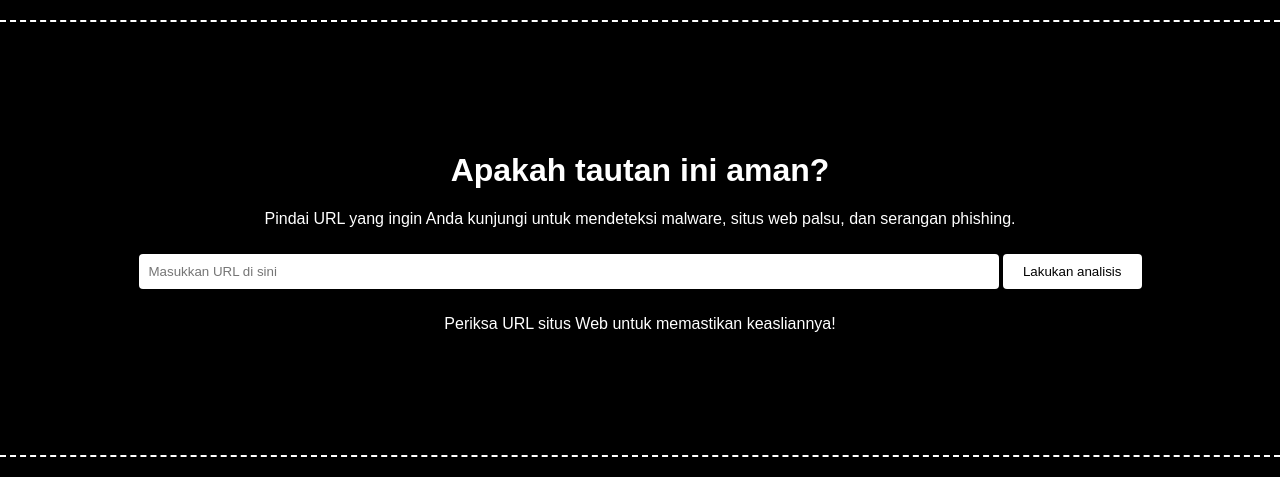
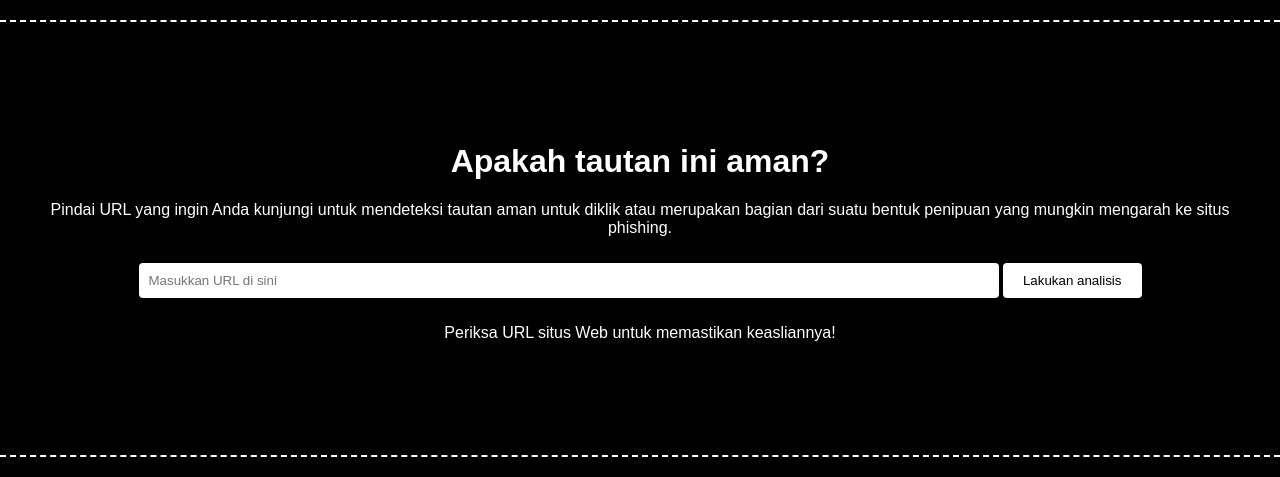
Before and after one commit to kurniaainun/deteksi_url_phishing, a Flask app: page /search in a window 1280 px wide. Shown: the part 189-666 px from the top of the page. Run offline with Flask 3, Linux system fonts and the light colour scheme; parts of the project's set-up code (start-up, migrations or seed data) failed here and were passed over; some libraries are stand-ins or nearby versions.

Commit message:
perubahan

```diff
--- a/app.py
+++ b/app.py
@@ -52,7 +52,7 @@ def search():
 def results():
     url = request.args.get("url")
     if not url:
-        return render_template("results.html", error="URL tidak ditemukan. Masukkan URL yang valid.")
+        return render_template("results.html", error="URL tidak ditemukan. Masukkan URL yang benar.")
 
     try:
         # Ekstraksi fitur dari URL menggunakan fungsi generate_data_set
--- a/templates/results.html
+++ b/templates/results.html
@@ -76,7 +76,7 @@
         <!-- Form untuk Pindai URL Lain -->
         <div class="content-wrapper">
             <h1>Pindai URL Lain</h1>
-            <p>Pindai URL yang ingin Anda kunjungi untuk mendeteksi malware, situs web palsu, dan serangan phishing.</p>
+            <p>Pindai URL yang ingin Anda kunjungi untuk mendeteksi  tautan aman untuk diklik atau merupakan bagian dari suatu bentuk penipuan yang mungkin mengarah ke situs phishing.</p>
             <form action="/results" method="GET">
                 <input type="url" name="url" placeholder="Masukkan URL di sini" required pattern="https?://.*">
                 <button type="submit">Lakukan analisis</button>
--- a/templates/search.html
+++ b/templates/search.html
@@ -30,7 +30,7 @@
     <main class="main-content">
         <div class="content-wrapper">
             <h1>Apakah tautan ini aman?</h1>
-            <p>Pindai URL yang ingin Anda kunjungi untuk mendeteksi malware, situs web palsu, dan serangan phishing.</p>
+            <p>Pindai URL yang ingin Anda kunjungi untuk mendeteksi  tautan aman untuk diklik atau merupakan bagian dari suatu bentuk penipuan yang mungkin mengarah ke situs phishing.</p>
             <form action="/results" method="GET">
                 <input type="url" name="url" placeholder="Masukkan URL di sini" required pattern="https?://.*">
                 <button type="submit">Lakukan analisis</button>
```
